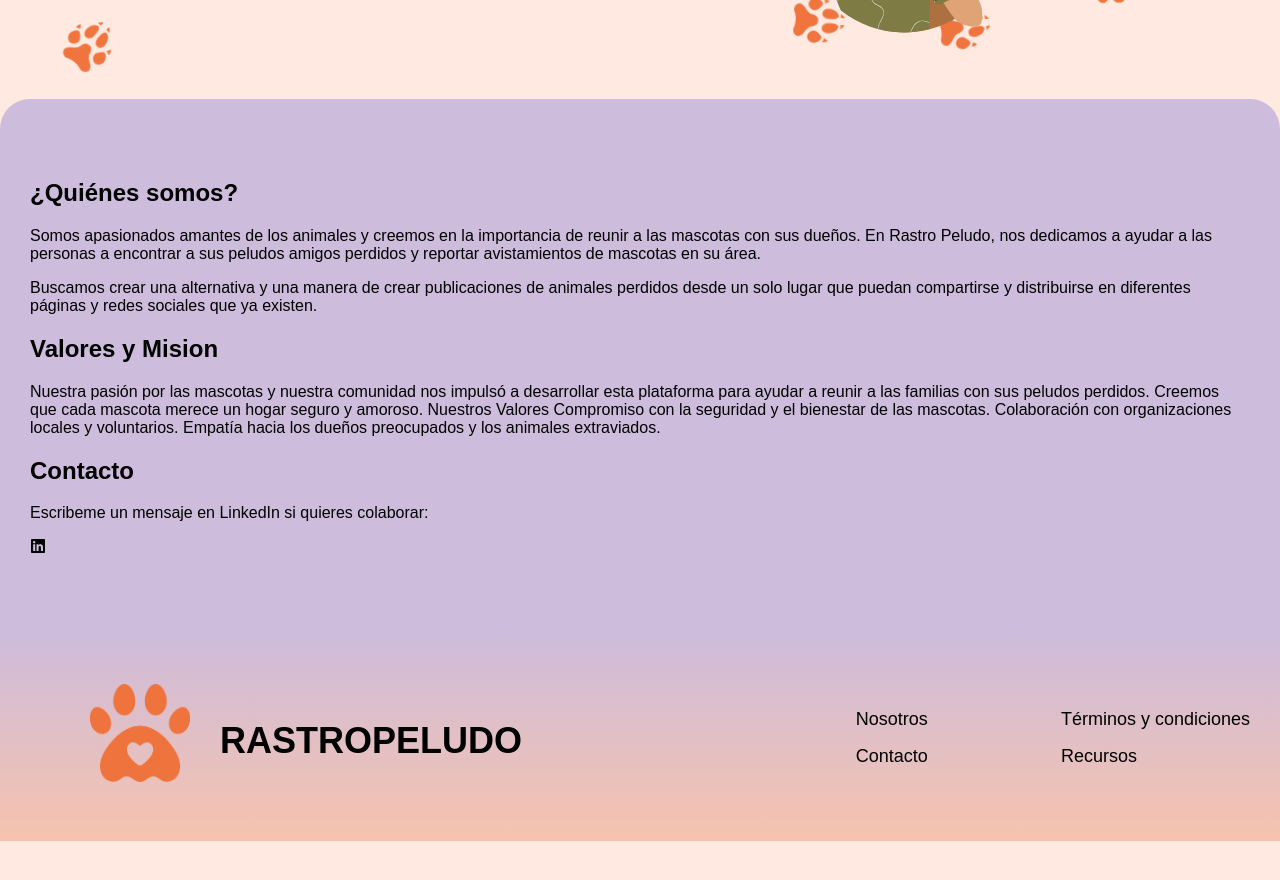
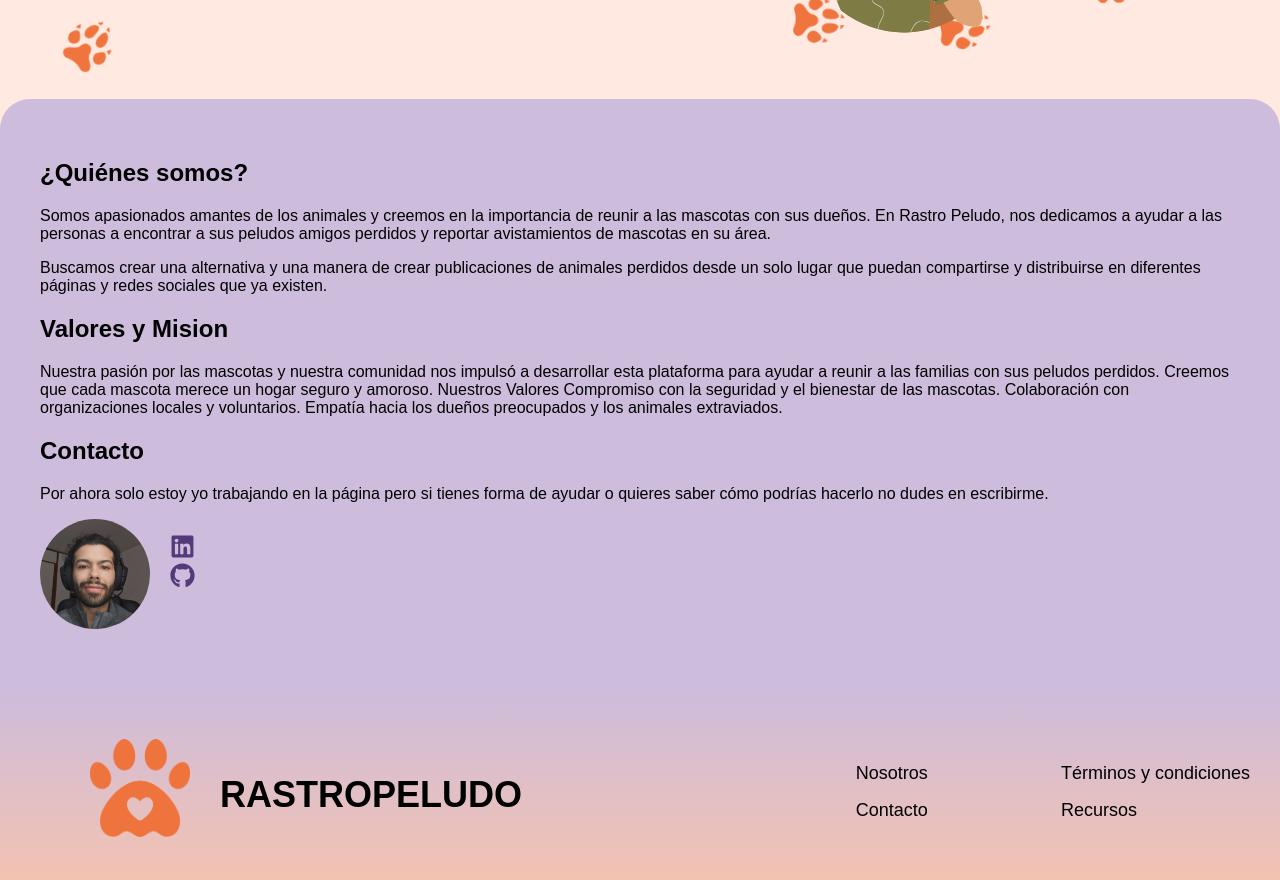
Before and after one commit to mercuryeater/rastro-peludo, a Next.js app: page /us in a window 1280 px wide. Shown: the part 680-1560 px from the top of the page. Before the commit the page ends 1521 px from the top, so only its background shows below. Built offline with nearby package versions, Linux system fonts and the light colour scheme; a web font is replaced by a local one.

Commit message:
feat: :sparkles: UsPageFinishedFor now

```diff
--- a/src/components/Header/Header.jsx
+++ b/src/components/Header/Header.jsx
@@ -9,7 +9,7 @@ export default function Header() {
   const [showMenu, setShowMenu] = useState(false);
   const links = {
     Publicaciones: "/posts",
-    "Cómo funciona": "/how",
+    // "Cómo funciona": "/how",
     Nosotros: "/us",
   };
 
--- a/src/components/Us/Us.jsx
+++ b/src/components/Us/Us.jsx
@@ -1,7 +1,9 @@
 import React from "react";
 import s from "./Us.module.scss";
 import Link from "next/link";
-import { FaLinkedin } from "react-icons/fa";
+import Image from "next/image";
+import { FaLinkedin, FaGithub } from "react-icons/fa";
+import profile from "@assets/me.jpg";
 
 export default function Us() {
   return (
@@ -28,10 +30,27 @@ export default function Us() {
         Empatía hacia los dueños preocupados y los animales extraviados.
       </p>
       <h2>Contacto</h2>
-      <p>Escribeme un mensaje en LinkedIn si quieres colaborar: </p>
-      <Link href="https://www.linkedin.com/in/federcor/" target="_blank">
-        <FaLinkedin />
-      </Link>
+      <p>
+        Por ahora solo estoy yo trabajando en la página pero si tienes forma de
+        ayudar o quieres saber cómo podrías hacerlo no dudes en escribirme.
+      </p>
+      <div className={s.contact}>
+        <Image
+          className={s.profile}
+          src={profile}
+          alt="Foto autor"
+          width={110}
+          height={110}
+        />
+        <span className={s.contact__links}>
+          <Link href="https://www.linkedin.com/in/federcor/" target="_blank">
+            <FaLinkedin className={s.contact__links__link} />
+          </Link>
+          <Link href="https://github.com/mercuryeater" target="_blank">
+            <FaGithub className={s.contact__links__link} />
+          </Link>
+        </span>
+      </div>
 
       <p></p>
     </main>
--- a/src/components/Us/Us.module.scss
+++ b/src/components/Us/Us.module.scss
@@ -1,7 +1,52 @@
 @use "@styles/base";
 @import "@styles/mixins";
 
+.container {
+  padding: 0px 30px;
+}
 
-.container {
-  padding: 30px;
+.profile {
+  border-radius: 50%;
 }
+
+.contact {
+  display: grid;
+  grid-template-columns: auto 1fr;
+
+  &__links {
+    margin-top: 15px;
+    margin-left: 20px;
+    display: flex;
+    flex-direction: column;
+    justify-self: start;
+
+    &__link {
+      font-size: 25px;
+      color: base.$default-button;
+      cursor: pointer;
+    }
+
+    &__link:hover {
+      scale: 1.2;
+      color: base.$hover-button;
+    }
+
+    &__link:active {
+      color: base.$active-button;
+      scale: 1.1;
+    }
+  }
+}
+
+@include Tablet() {
+  .container {
+    max-width: 860px;
+    margin: 30px auto;
+  }
+}
+
+@include Desktop() {
+  .container {
+    max-width: 1200px;
+  }
+}
```
Also changed, not shown: src/assets/me.jpg (added).
